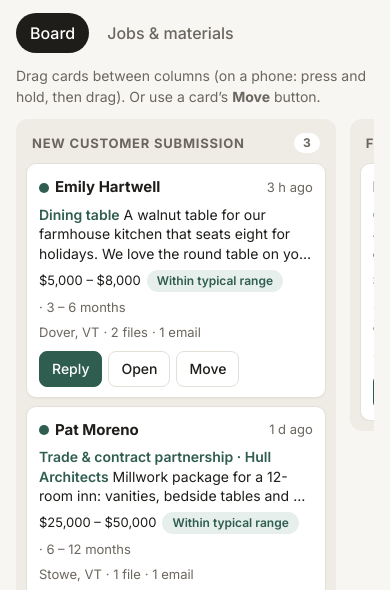
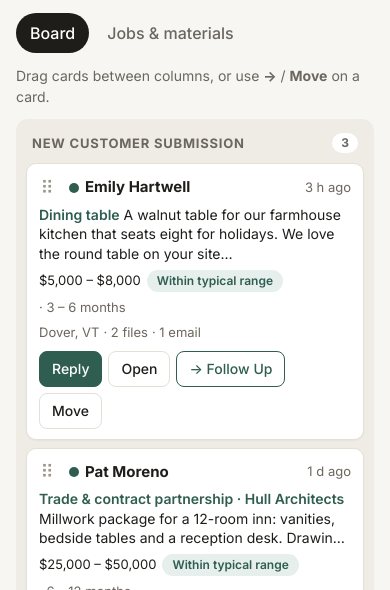
Before and after one commit to JonBissell89/skuja-concepts, a plain HTML site: page demo/index.html in a window 390 px wide. Shown: the part 181-771 px from the top of the page. Drawn offline with nearby package versions, Linux system fonts and the light colour scheme.

Commit message:
Demo: phone-friendly board — drag by ⠿ handle, stacked columns, one-tap → next column
Co-Authored-By: Claude Opus 5.5 <noreply@anthropic.com>
Claude-Session: https://claude.ai/code/session_01PL5XkiRPCbBe8gwVmAFsLy

```diff
--- a/demo/demo.js
+++ b/demo/demo.js
@@ -34,6 +34,8 @@
   ];
 
   const DAY = 86400000, now = Date.now();
+  const TOUCH = matchMedia("(pointer: coarse)").matches || "ontouchstart" in window;
+  const NEXT = { new: "follow_up", follow_up: "in_process", in_process: "completed" };
   const iso = (d) => new Date(now + d * DAY).toISOString().slice(0, 10);
   const photo = (file, cap) => ({ src: `../img/${file}.webp`, cap });
   const seed = () => [
@@ -98,12 +100,17 @@
         <header class="a-col__head"><h2 id="col-${s.id}">${s.label}</h2><span class="a-col__count">${list.length}</span></header>
         <ul class="a-col__list" data-col="${s.id}">${list.map(cardHTML).join("") || `<li class="a-col__empty">${s.hint}</li>`}</ul></section>`;
     };
-    $("#view").innerHTML = `<p class="a-hint a-board-hint">Drag cards between columns (on a phone: press and hold, then drag). Or use a card’s <strong>Move</strong> button.</p>
+    $("#view").innerHTML = `<p class="a-hint a-board-hint">${TOUCH ? "Drag a card by its <strong>⠿</strong> handle, or tap <strong>→</strong> to move it to the next column." : "Drag cards between columns, or use <strong>→</strong> / <strong>Move</strong> on a card."}</p>
       <div class="a-board">${STAGES.filter((s) => !s.done).map((s) => col(s)).join("")}
       <div class="a-done"><p class="a-done__title">Done</p><div class="a-done__cols">${STAGES.filter((s) => s.done).map((s) => col(s, true)).join("")}</div></div></div>`;
     document.querySelectorAll(".a-col__list").forEach((ul) => Sortable.create(ul, {
-      group: "board", animation: 150, delay: 180, delayOnTouchOnly: true, filter: ".a-col__empty,.a-kcard__actions", preventOnFilter: false, ghostClass: "sortable-ghost",
-      onEnd: (e) => { const id = e.item.dataset.id; const to = e.to.dataset.col; const from = e.from.dataset.col;
+      group: "board", animation: 150, ghostClass: "sortable-ghost", chosenClass: "sortable-chosen",
+      handle: TOUCH ? ".a-grip" : undefined, // phones: grab the ⠿ handle (no long-press, page still scrolls normally)
+      filter: ".a-col__empty,.a-kcard__actions", preventOnFilter: false,
+      scroll: true, bubbleScroll: true, scrollSensitivity: TOUCH ? 150 : 90, scrollSpeed: TOUCH ? 26 : 22, forceAutoScrollFallback: TOUCH,
+      fallbackTolerance: 3, forceFallback: TOUCH, fallbackOnBody: true,
+      onStart: () => $(".a-board").classList.add("is-dragging"),
+      onEnd: (e) => { $(".a-board")?.classList.remove("is-dragging"); const id = e.item.dataset.id; const to = e.to.dataset.col; const from = e.from.dataset.col;
         const order = [...e.to.querySelectorAll("[data-id]")].map((li) => li.dataset.id);
         S.cards.sort((a, b) => (order.indexOf(a.id) + 1 || 999) - (order.indexOf(b.id) + 1 || 999));
         if (to !== from) move(id, to); else { persist(); } },
@@ -115,7 +122,7 @@
     const days = c.stageDays;
     return `<li class="a-kcard-wrap" data-id="${c.id}"><div class="a-kcard">
       <div class="a-kcard__body">
-        <div class="a-kcard__top">${c.status === "new" && !c.seen ? '<span class="a-dot" aria-label="Not opened yet"></span>' : ""}<strong class="a-kcard__name">${esc(c.name)}</strong><span class="a-muted a-small">${ago(c.created)}</span></div>
+        <div class="a-kcard__top"><span class="a-grip" aria-hidden="true" title="Drag">⠿</span>${c.status === "new" && !c.seen ? '<span class="a-dot" aria-label="Not opened yet"></span>' : ""}<strong class="a-kcard__name">${esc(c.name)}</strong><span class="a-muted a-small">${ago(c.created)}</span></div>
         <p class="a-kcard__what"><span class="a-kcard__cat">${esc(c.category)}${c.firm ? " · " + esc(c.firm) : ""}</span> ${esc(brief)}</p>
         <div class="a-kcard__meta"><span>${esc(c.budget)}</span><span class="pill pill--${c.assess[1]}">${c.assess[0]}</span><span class="a-muted">· ${esc(c.timeline)}</span></div>
         ${p ? `<div class="a-kcard__job"><div class="a-bar-track"><i style="width:${p.pct}%"></i></div><span class="a-small">${p.next ? "Next: " + esc(p.next) : "Build finished"}${c.job.due ? " · " + dueText(c.job.due) : ""}</span></div>` : ""}
@@ -124,6 +131,7 @@
       <div class="a-kcard__actions">
         <button type="button" class="a-btn a-btn--sm a-btn--primary" data-act="reply">Reply</button>
         <button type="button" class="a-btn a-btn--sm" data-act="open">Open</button>
+        ${NEXT[c.status] ? `<button type="button" class="a-btn a-btn--sm a-next" data-moveto="${NEXT[c.status]}">→ ${LABEL[NEXT[c.status]].replace("Project ", "")}</button>` : ""}
         <div class="a-movemenu"><button type="button" class="a-btn a-btn--sm" data-act="menu" aria-expanded="false">Move</button></div>
       </div></div></li>`;
   }
--- a/demo/index.html
+++ b/demo/index.html
@@ -24,6 +24,19 @@
   .a-sheet__inner{max-width:900px;margin:0 auto;padding:20px 16px 120px}
   .a-sheet__top{display:flex;justify-content:space-between;align-items:center;gap:12px;position:sticky;top:0;background:var(--a-bg);padding:10px 0;z-index:2}
   .sortable-ghost{opacity:.35}
+  .a-kcard{-webkit-user-select:none;user-select:none;-webkit-touch-callout:none}
+  .a-grip{display:inline-grid;place-items:center;width:28px;height:32px;margin:-6px 2px -6px -6px;border-radius:6px;color:#9a948a;font-size:18px;cursor:grab;touch-action:none;flex:none}
+  .a-grip:active{background:var(--a-bg);color:var(--a-ink)}
+  @media (pointer:coarse){.a-grip{width:40px;height:40px;font-size:22px}}
+  .a-next{border-color:var(--a-accent)!important;color:var(--a-accent)!important}
+  .a-board.is-dragging{scroll-snap-type:none}
+  /* Phones: columns stacked vertically — drag up/down, the page scrolls with you */
+  @media (max-width:820px){
+    .a-board{flex-direction:column;overflow:visible;gap:12px;scroll-snap-type:none}
+    .a-col,.a-col--compact{flex:none;width:100%;max-height:none}
+    .a-done{width:100%}.a-done__cols{flex-direction:column}
+    .a-col__list{overflow:visible}
+  }
   .sortable-chosen .a-kcard{box-shadow:0 12px 30px rgb(0 0 0 / 18%)}
   .a-col__list{min-height:80px}
   .cust{font-family:"Century Gothic","Questrial",system-ui,sans-serif;background:#EEEDE8;color:#121210;min-height:100vh}
```
